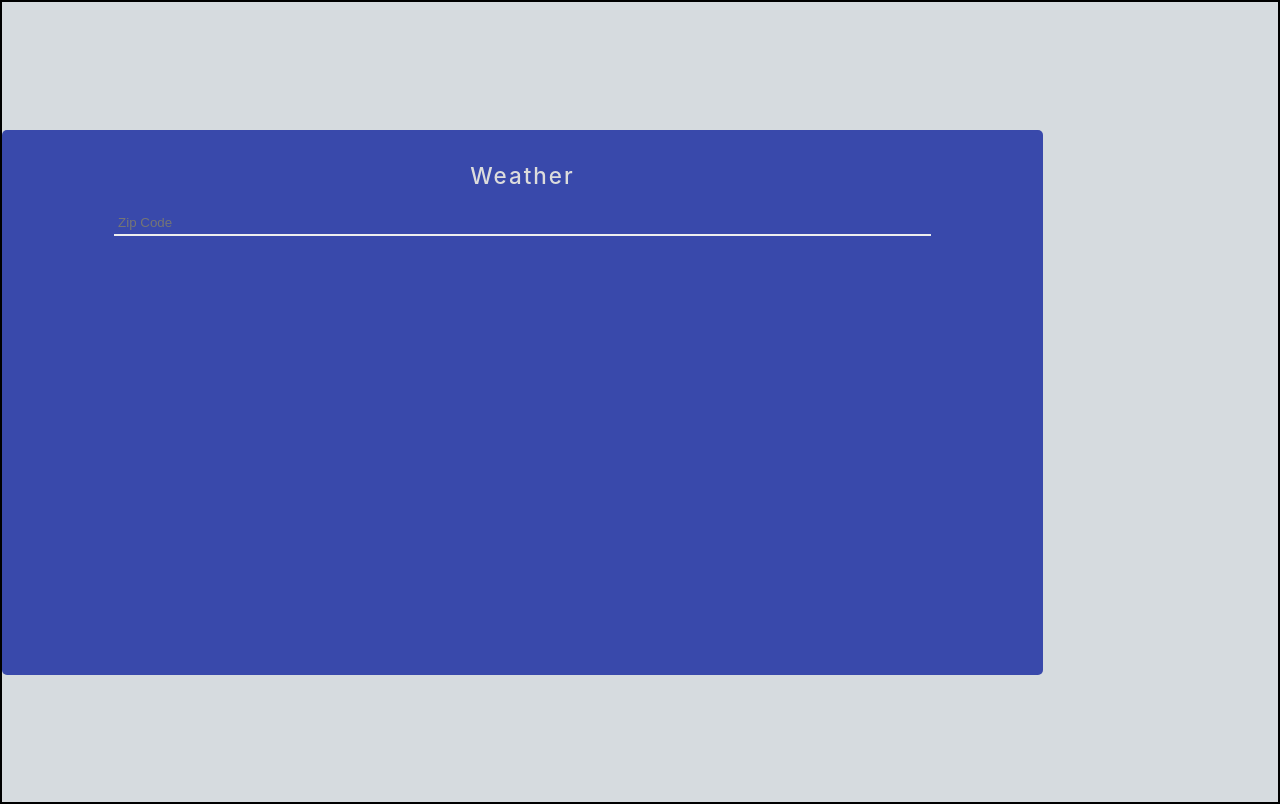
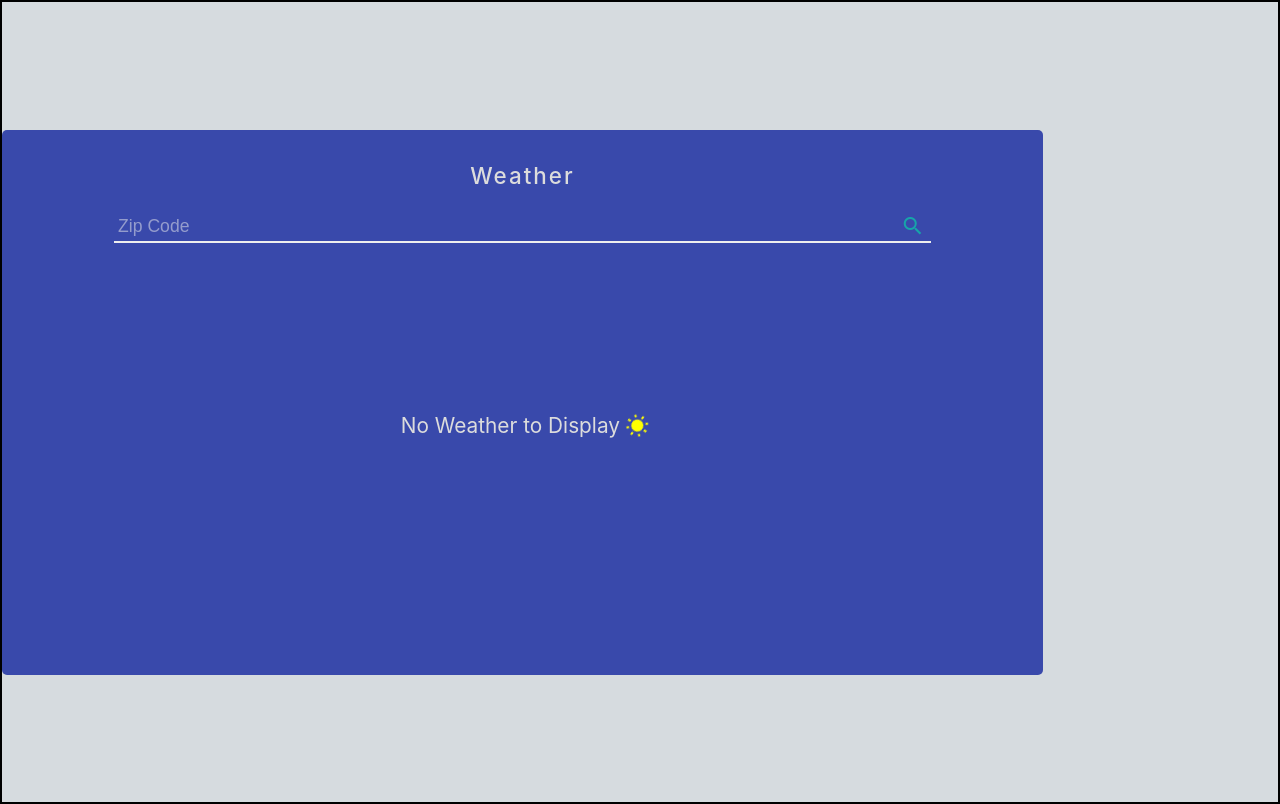
Before and after one commit to shalant/react-weather-2, a React (Create React App) app: page / in a window 1280 px wide. Built offline with nearby package versions, Linux system fonts and the light colour scheme.

Commit message:
adding lots of functions 3301

```diff
--- a/public/index.html
+++ b/public/index.html
@@ -10,6 +10,8 @@
       content="Web site created using create-react-app"
     />
     <link rel="apple-touch-icon" href="%PUBLIC_URL%/logo192.png" />
+    <link href="https://fonts.googleapis.com/icon?family=Material+Icons" rel="stylesheet">
+
     <!--
       manifest.json provides metadata used when your web app is installed on a
       user's mobile device or desktop. See https://developers.google.com/web/fundamentals/web-app-manifest/
--- a/src/Components/WeatherContainer.js
+++ b/src/Components/WeatherContainer.js
@@ -2,10 +2,31 @@ import React, { useState } from 'react';
 import '../Styles/Weather.css'
 
 function WeatherContainer () {
-    const [searchQuery, setSearchQuery] = useState();
+    const [searchQuery, setSearchQuery] = useState('');
+    const [weatherData, setWeatherData] = useState({
+        temp: null,
+        humidity: null,
+        description: null,
+        city: null
+    });
+    const [isValidZipCode, setIsValidZipCode] =useState(true);
 
     function updateSearchQuery(event){
-        setSearchQuery(event.target.value);
+        let zipCode = event.target.value;
+        let isValid = validateZipCode(zipCode)
+        setSearchQuery(zipCode);
+
+        if (isValid || zipCode === '' || isValid.length === 5) {
+            setIsValidZipCode(true);
+        } else {
+            setIsValidZipCode(false);
+
+        }
+    }
+
+    function validateZipCode(zipCode) {
+        let regex = /[0-9]{5}/;
+        return regex.test(zipCode);
     }
 
     return (
@@ -17,10 +38,18 @@ function WeatherContainer () {
                         placeholder='Zip Code'
                         className='search-input'
                         onChange={updateSearchQuery}
+                        maxLength='5'
                     />
-                    {/* <button></button> */}
+                    <button className='material-icons'>search</button>
                 </div>
             </header>
+            <p className='error'>{isValidZipCode ? '' : 'Invalid Zip Code'}</p>
+            <section className='weather-info'>
+                {weatherData.temp === null ? (
+                    <p>No Weather to Display<i className='material-icons'>wb_sunny</i></p>
+                ) : ''
+            }
+            </section>
         </section>
     )
 }
--- a/src/Styles/App.css
+++ b/src/Styles/App.css
@@ -13,3 +13,34 @@ body {
     justify-content: center;
     height: 100vh;
 }
+
+.weather-info {
+    display: flex;
+    height: 300px;
+    justify-content: center;
+    align-items: center;
+    font-size: 1.3rem;
+}
+
+.weather-info i {
+    color: yellow;
+    position: relative;
+    top: 5px;
+    left: 5px;
+    animation: rotate 5s infinite linear;
+}
+
+@keyframes rotate {
+    to {
+        transform: rotate(360deg);
+    }
+}
+
+.error {
+    text-align: center;
+    margin-top: 30px;
+    margin-bottom: 0;
+    color: #EC7063;
+    font-size: 1.3rem;
+
+}
--- a/src/Styles/Weather.css
+++ b/src/Styles/Weather.css
@@ -17,6 +17,7 @@
 }
 
 .weather-header div {
+    display: flex;
     border-bottom: 2px solid #eee;
     width: 80%;
     margin: auto;
@@ -29,4 +30,20 @@
     padding: 4px;
     outline: none;
     width: 100%;
+    color: #D5D8DC;
+    font-size: 1.2rem;
 }
+
+.weather-header button {
+    border: none;
+    background: transparent;
+    color: #17A5A9;
+    cursor: pointer;
+    outline: none;
+}
+
+.search-input::-webkit-input-placeholder {
+    font-size: 1.1rem;
+    color: #eee;
+    opacity: 0.5;
+}
```
